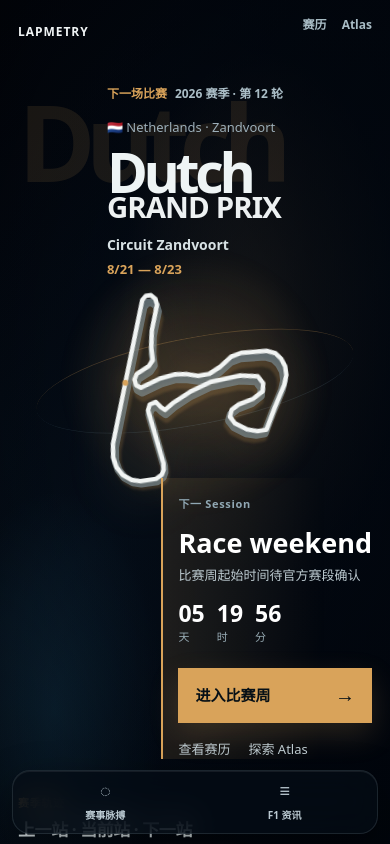
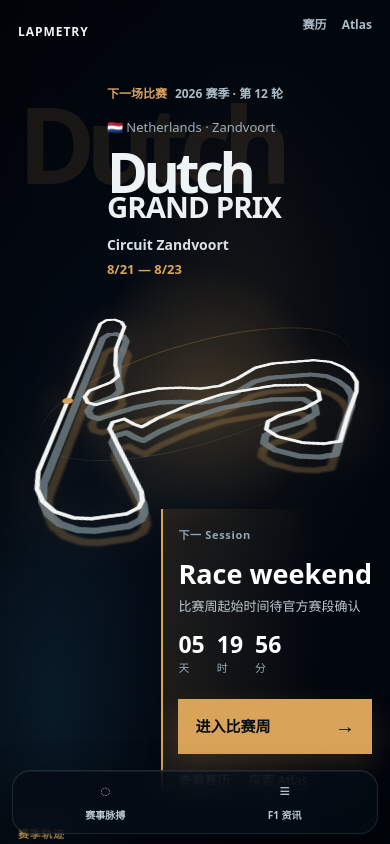
Before and after one commit to s8k8ps26k6-ui/pitwallcn, a Next.js app: page / in a window 390 px wide. Shown: the top 844 px of the page. Built offline with nearby package versions, Linux system fonts and the light colour scheme.

Commit message:
fix: reuse desktop circuit perspective on portrait

```diff
--- a/src/components/homepage-v3/homepage-v3-responsive.module.css
+++ b/src/components/homepage-v3/homepage-v3-responsive.module.css
@@ -35,45 +35,48 @@
     padding-bottom: 12px;
   }
 
+  /* Keep the desktop circuit artwork intact; only scale its stage for portrait. */
   .scene.scene {
     position: relative;
     width: 100%;
-    min-height: clamp(182px, 52vw, 220px);
-    margin: 4px 0 2px;
+    min-height: clamp(218px, 64vw, 246px);
+    margin: 2px 0 4px;
     overflow: visible;
+    perspective: 1000px;
   }
 
   .track.track {
     position: absolute;
     top: 50%;
     left: 50%;
-    width: min(90%, 380px);
-    height: 92%;
+    width: min(90%, 390px);
+    height: 145%;
     transform-origin: center;
+    transform-style: preserve-3d;
   }
 
   .trackDepth.trackDepth {
-    opacity: 0.34;
-    transform: translate(-50%, -50%) translateY(10px) rotateZ(-8deg) scale(0.95);
-    filter: blur(1px);
+    opacity: 0.46;
+    transform: translate(-50%, -50%) translateY(28px) rotateX(56deg) rotateZ(-12deg) scale(0.94);
+    filter: blur(1.3px);
     animation: none;
   }
 
   .trackBase.trackBase {
-    opacity: 0.74;
-    transform: translate(-50%, -50%) translateY(5px) rotateZ(-8deg) scale(0.975);
+    opacity: 0.78;
+    transform: translate(-50%, -50%) translateY(14px) rotateX(56deg) rotateZ(-12deg) scale(0.97);
     animation: none;
   }
 
   .trackEdge.trackEdge {
     opacity: 1;
-    transform: translate(-50%, -50%) rotateZ(-8deg);
+    transform: translate(-50%, -50%) rotateX(56deg) rotateZ(-12deg);
     animation: none;
   }
 
   .trackFlow.trackFlow {
     opacity: 1;
-    transform: translate(-50%, -50%) rotateZ(-8deg);
+    transform: translate(-50%, -50%) rotateX(56deg) rotateZ(-12deg);
     animation: none;
   }
 
@@ -92,19 +95,19 @@
     width: 91%;
     height: 45%;
     opacity: 0.58;
-    transform: translate(-50%, -50%) rotate(-10deg) skewX(-8deg);
+    transform: translate(-50%, -50%) rotate(-15deg) skewX(-12deg);
     animation: none;
   }
 }
 
 @media (max-width: 420px) and (orientation: portrait) {
   .scene.scene {
-    min-height: clamp(176px, 50vw, 198px);
+    min-height: clamp(208px, 61vw, 226px);
   }
 
   .track.track {
     width: 94%;
-    height: 94%;
+    height: 150%;
   }
 }
 
```
